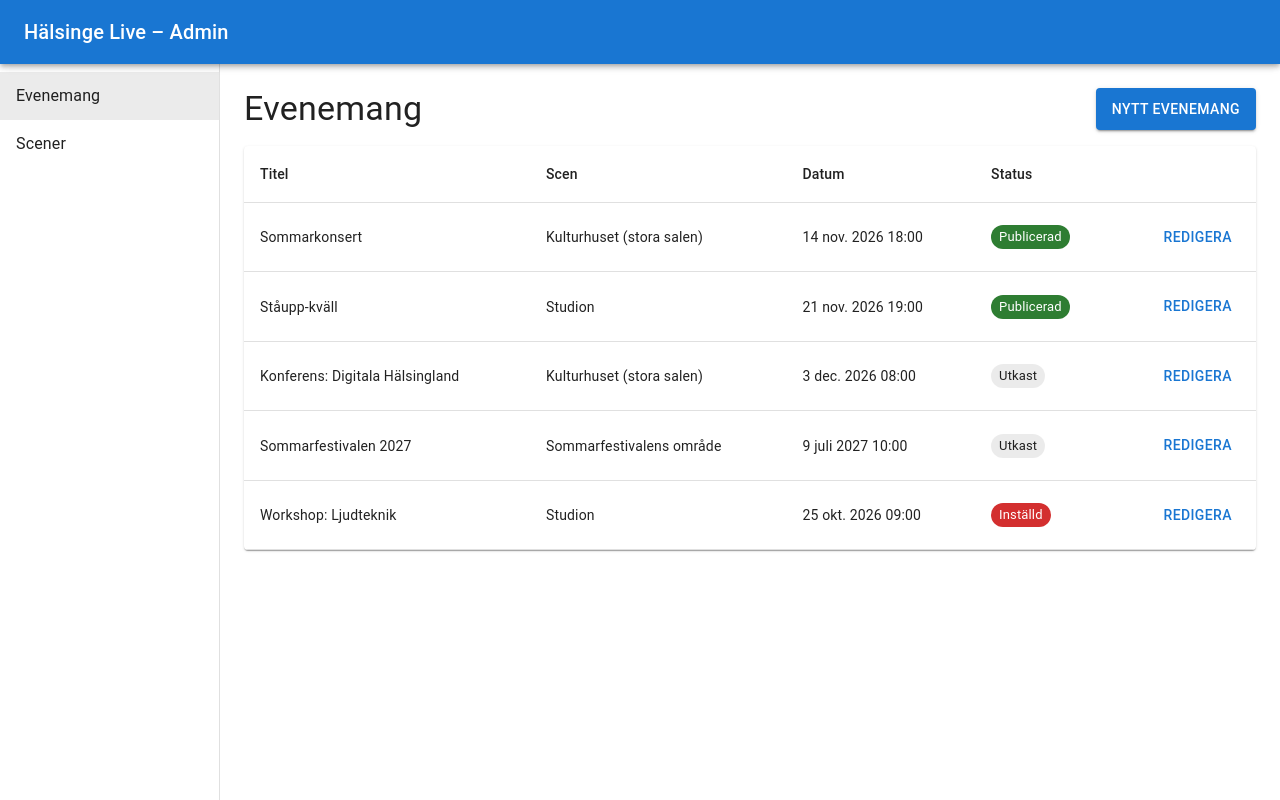
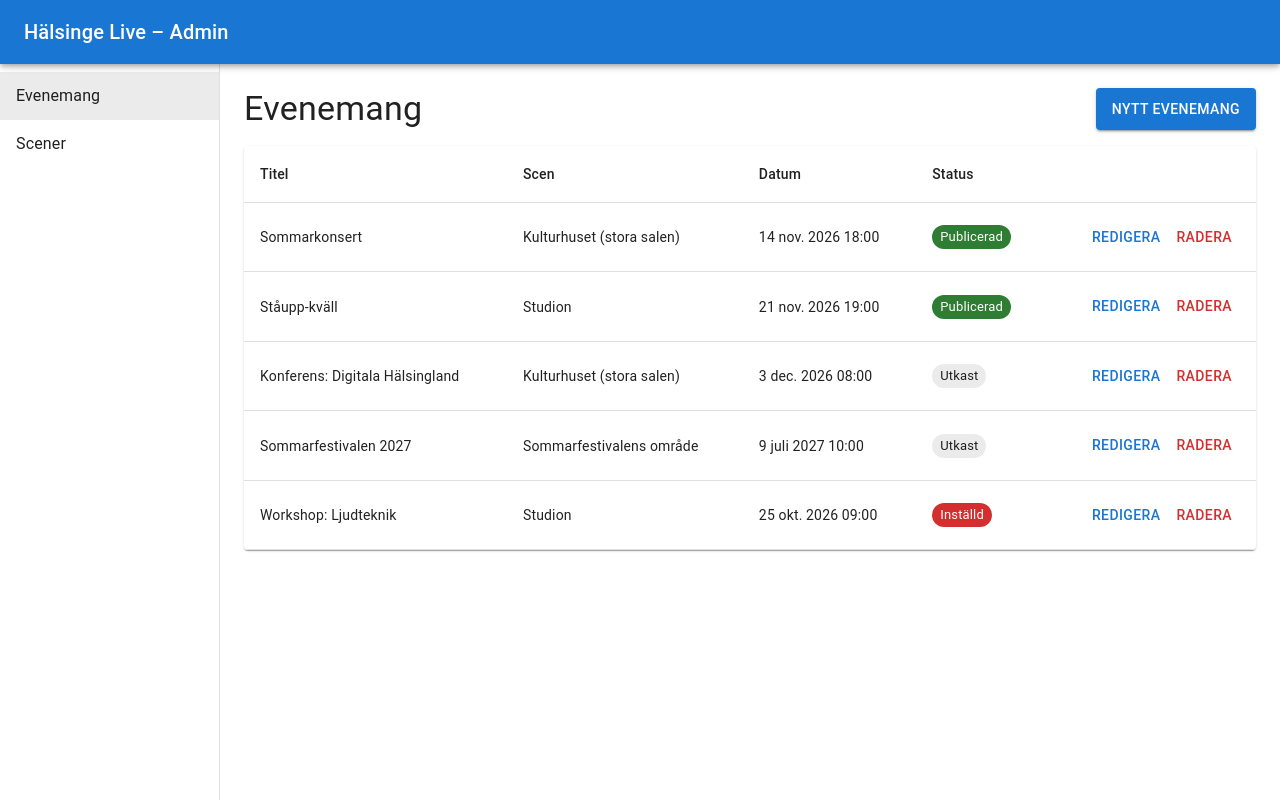
Before and after one commit to kimrodin/HalsingeLiveAB, a React (Vite) app in the folder src/frontend/admin-web/: page /events in a window 1280 px wide. Built offline with nearby package versions, Linux system fonts and the light colour scheme.

Commit message:
Add events list, form and delete

```diff
--- a/src/frontend/admin-web/src/api/catalog.ts
+++ b/src/frontend/admin-web/src/api/catalog.ts
@@ -117,3 +117,10 @@ export async function updateEvent(id: string, data: CreateEventRequest): Promise
   mockEvents[index] = updated;
   return updated;
 }
+
+export async function deleteEvent(id: string): Promise<void> {
+  await delay(400);
+  const index = mockEvents.findIndex((e) => e.id === id);
+  if (index === -1) throw new Error('Evenemanget hittades inte');
+  mockEvents.splice(index, 1);
+}
--- a/src/frontend/admin-web/src/pages/EventsPage.tsx
+++ b/src/frontend/admin-web/src/pages/EventsPage.tsx
@@ -1,11 +1,11 @@
 import { Link as RouterLink } from 'react-router';
-import { useQuery } from '@tanstack/react-query';
 import {
   Alert, Box, Button, Chip, CircularProgress, Paper, Table, TableBody,
   TableCell, TableContainer, TableHead, TableRow, Typography,
 } from '@mui/material';
-import { getEvents, getVenues } from '../api/catalog';
+import { getEvents, getVenues, deleteEvent } from '../api/catalog';
 import type { EventStatus } from '../api/catalog';
+import { useMutation, useQuery, useQueryClient } from '@tanstack/react-query';
 
 const statusLabel: Record<EventStatus, string> = {
   draft: 'Utkast',
@@ -20,18 +20,25 @@ const statusColor: Record<EventStatus, 'default' | 'success' | 'error'> = {
 };
 
 export default function EventsPage() {
+  const queryClient = useQueryClient();
+  const mutation = useMutation({
+    mutationFn: deleteEvent,
+    onSuccess: async () => {
+      await queryClient.invalidateQueries({ queryKey: ['events'] });
+    }
+  });
   const { data, isPending, isError } = useQuery({
     queryKey: ['events'],
     queryFn: getEvents,
   });
 
   const { data: venues } = useQuery({
-  queryKey: ['venues'],
-  queryFn: getVenues,
-});
+    queryKey: ['venues'],
+    queryFn: getVenues,
+  });
 
-const venueName = (id: string) =>
-  venues?.find((v) => v.id === id)?.name ?? '…';
+  const venueName = (id: string) =>
+    venues?.find((v) => v.id === id)?.name ?? '…';
 
   return (
     <>
@@ -79,6 +86,9 @@ const venueName = (id: string) =>
                     <Button component={RouterLink} to={`/events/${event.id}`}>
                       Redigera
                     </Button>
+                    <Button onClick={() => mutation.mutate(event.id)} color="error">
+                      Radera
+                    </Button>
                   </TableCell>
                 </TableRow>
               ))}
```
Also changed, not shown: 1 other file (tests, documents, lock files or other folders).
